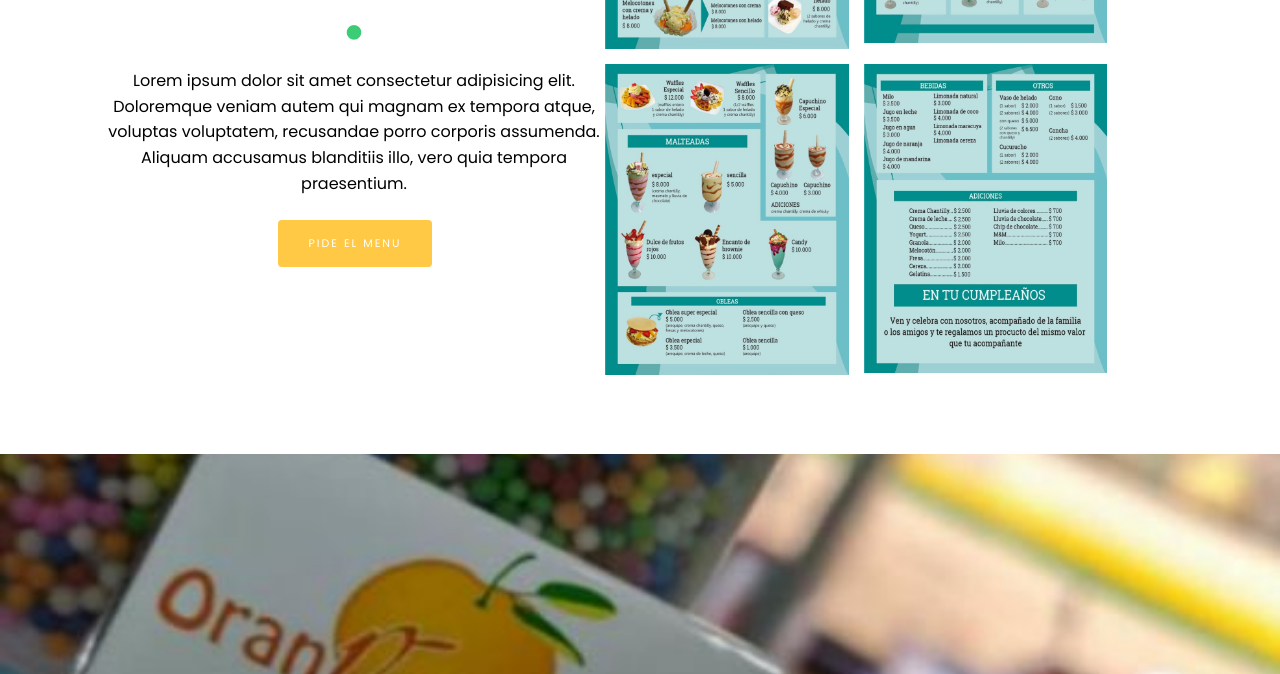
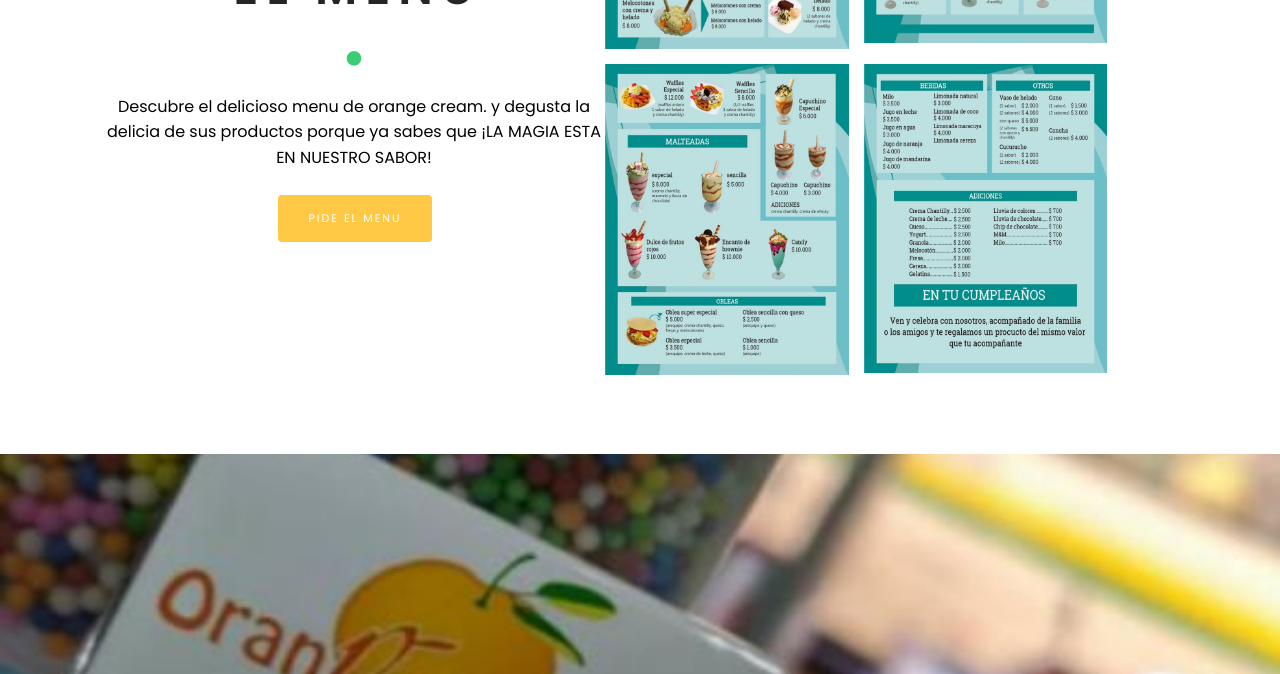
Before and after one commit to Orangecreams/Orange-Cream, a plain HTML site: page index.html in a window 1280 px wide. Shown: the part 2078-2752 px from the top of the page. Drawn offline with Linux system fonts and the light colour scheme.

Commit message:
Update index.html

```diff
--- a/index.html
+++ b/index.html
@@ -114,10 +114,9 @@
                         </div>
                     </div>
                     <p>
-                        Lorem ipsum dolor sit amet consectetur adipisicing elit.
-                        Doloremque veniam autem qui magnam ex tempora atque, voluptas
-                        voluptatem, recusandae porro corporis assumenda.
-                        Aliquam accusamus blanditiis illo, vero quia tempora praesentium.
+                      Descubre el delicioso menu de orange cream.
+                        y degusta la delicia de sus productos porque
+                        ya sabes que ¡LA MAGIA ESTA EN NUESTRO SABOR!
                     </p>
                     <a href="#" class="btn cta-btn">Pide el menu</a>
                 </div>
```
